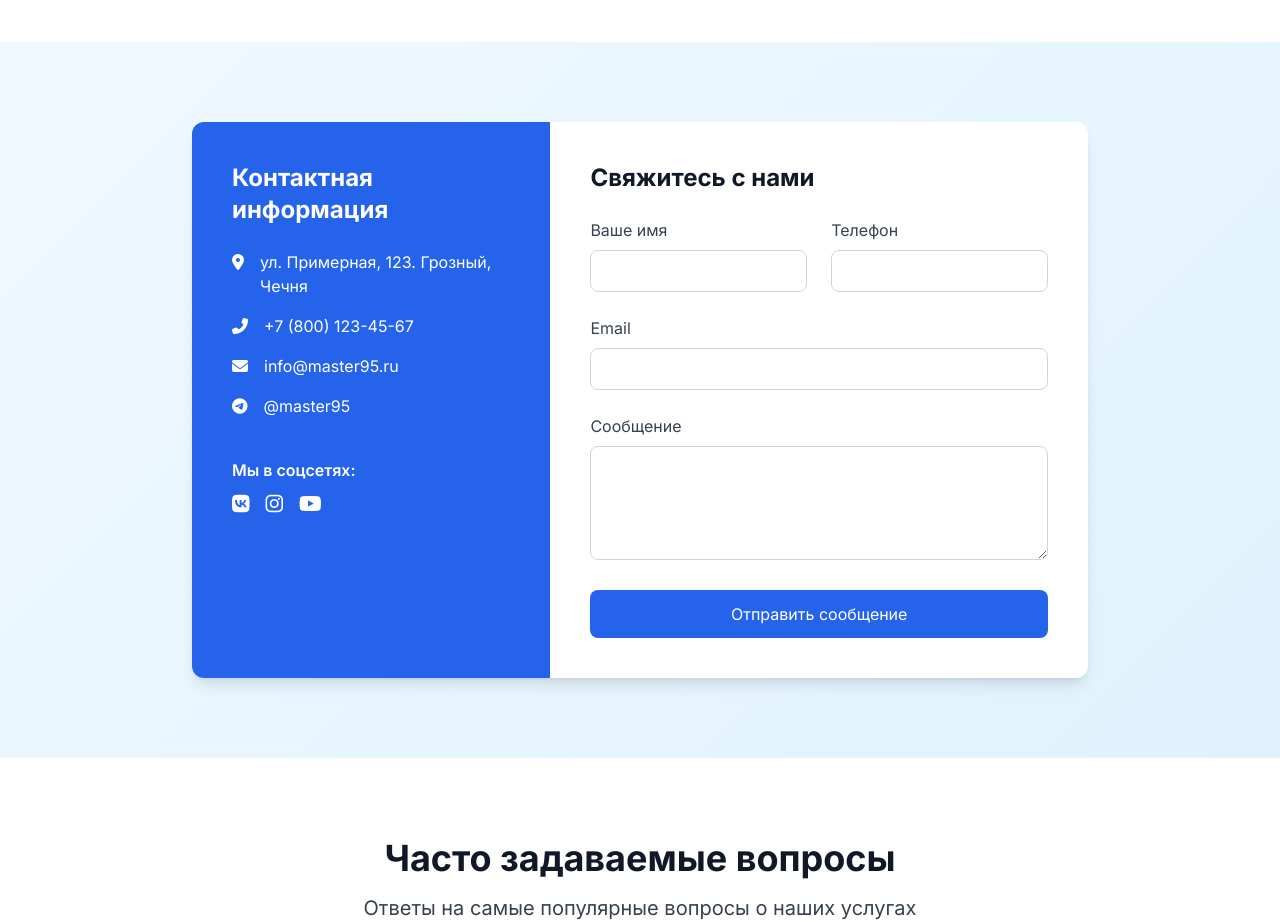
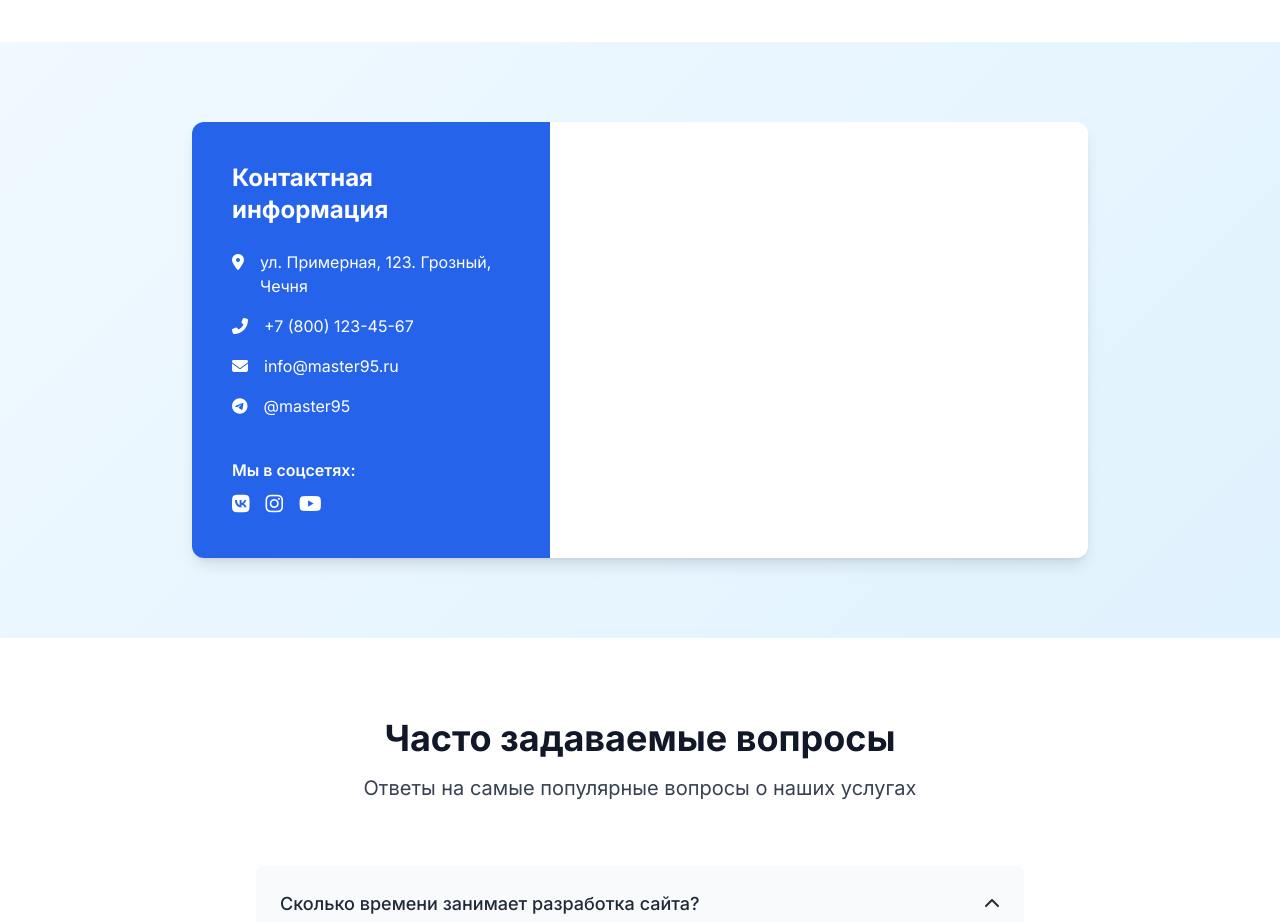
Before and after one commit to groznet/master95, a plain HTML site: page index.html in a window 1280 px wide. Shown: the part 3420-4342 px from the top of the page. Drawn offline with nearby package versions, Linux system fonts and the light colour scheme.

Commit message:
Update index.html

```diff
--- a/index.html
+++ b/index.html
@@ -484,32 +484,6 @@
                             </div>
                         </div>
                     </div>
-                    <div class="md:w-3/5 p-10">
-                        <h3 class="text-2xl font-bold text-gray-900 mb-6">Свяжитесь с нами</h3>
-                        <form>
-                            <div class="grid grid-cols-1 md:grid-cols-2 gap-6 mb-6">
-                                <div>
-                                    <label for="name" class="block text-gray-700 mb-2">Ваше имя</label>
-                                    <input type="text" id="name" class="w-full px-4 py-2 border border-gray-300 rounded-lg focus:outline-none focus:ring-2 focus:ring-blue-500">
-                                </div>
-                                <div>
-                                    <label for="phone" class="block text-gray-700 mb-2">Телефон</label>
-                                    <input type="tel" id="phone" class="w-full px-4 py-2 border border-gray-300 rounded-lg focus:outline-none focus:ring-2 focus:ring-blue-500">
-                                </div>
-                            </div>
-                            <div class="mb-6">
-                                <label for="email" class="block text-gray-700 mb-2">Email</label>
-                                <input type="email" id="email" class="w-full px-4 py-2 border border-gray-300 rounded-lg focus:outline-none focus:ring-2 focus:ring-blue-500">
-                            </div>
-                            <div class="mb-6">
-                                <label for="message" class="block text-gray-700 mb-2">Сообщение</label>
-                                <textarea id="message" rows="4" class="w-full px-4 py-2 border border-gray-300 rounded-lg focus:outline-none focus:ring-2 focus:ring-blue-500"></textarea>
-                            </div>
-                            <button type="submit" class="bg-blue-600 hover:bg-blue-700 text-white px-6 py-3 rounded-lg transition-colors w-full">
-                                Отправить сообщение
-                            </button>
-                        </form>
-                    </div>
                 </div>
             </div>
         </div>
@@ -662,4 +636,5 @@
         </div>
     </footer>
 </body>
+
 </html>
```
